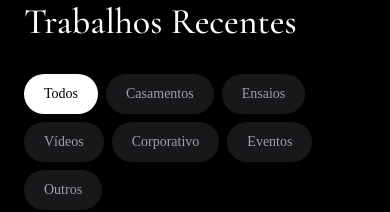
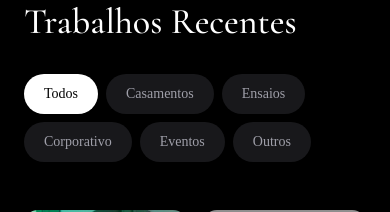
Before and after one commit to l-guidotti/lhd, a Next.js app: page / in a window 390 px wide. Shown: the part 1260-1472 px from the top of the page. Built offline with nearby package versions, Linux system fonts and the light colour scheme; grey boxes are pictures that could not be loaded.

Commit message:
fix: ajusta falta de áudio nos vídeos em mobile, altera referencia do contato no menu hamburguer

```diff
--- a/components/header.tsx
+++ b/components/header.tsx
@@ -48,7 +48,7 @@ export function Header() {
             </Link>
           ))}
           <Button asChild className="bg-primary hover:bg-primary/90 text-primary-foreground rounded-full px-6">
-            <Link href="#contact">Contato</Link>
+            <Link href="#contact-form">Contato</Link>
           </Button>
         </div>
 
--- a/components/portfolio.tsx
+++ b/components/portfolio.tsx
@@ -6,7 +6,7 @@ import Link from "next/link"
 import { ArrowRight, Play, Pause, X } from "lucide-react"
 import { motion, AnimatePresence } from "framer-motion"
 
-const categories = ["Todos", "Casamentos", "Ensaios", "Vídeos", "Corporativo", "Eventos", "Outros"]
+const categories = ["Todos", "Casamentos", "Ensaios", "Corporativo", "Eventos", "Outros"]
 
 const portfolioItems = [
   {
@@ -147,7 +147,7 @@ export function Portfolio() {
                 onClick={() => {
                   setSelectedItem(item)
                   if (item.vimeoId) {
-                    setVimeoPlaying(true)
+                    setVimeoPlaying(false)
                   }
                 }}
                 className={`group relative overflow-hidden rounded-xl cursor-pointer ${index === 0 && activeCategory === "Todos"
@@ -243,7 +243,7 @@ export function Portfolio() {
                   <div className="absolute inset-0 w-full h-full group/video cursor-pointer" onClick={toggleVimeoPlayPause}>
                     <iframe
                       ref={vimeoIframeRef}
-                      src={`https://player.vimeo.com/video/${selectedItem.vimeoId}?autoplay=1&title=0&byline=0&portrait=0&controls=0&badge=0&autopause=0&player_id=0&app_id=58479&api=1`}
+                      src={`https://player.vimeo.com/video/${selectedItem.vimeoId}?autoplay=0&title=0&byline=0&portrait=0&controls=0&badge=0&autopause=0&player_id=0&app_id=58479&api=1`}
                       title={selectedItem.alt}
                       allow="autoplay; fullscreen; picture-in-picture; clipboard-write; encrypted-media; web-share"
                       referrerPolicy="strict-origin-when-cross-origin"
```
